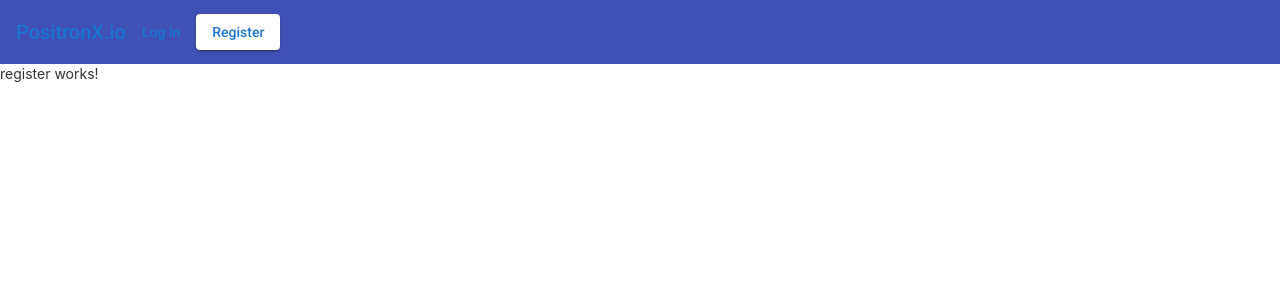
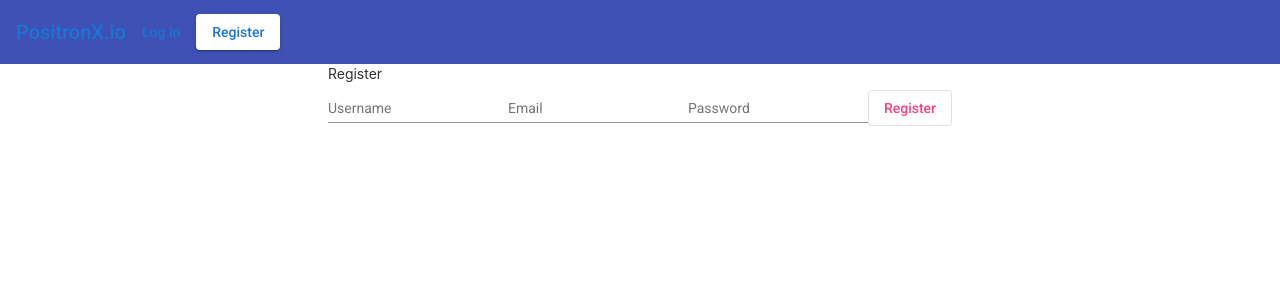
Before and after one commit to cstone1492/Angular-Login-Practice, an Angular app: page /register in a window 1280 px wide. Shown: the top 300 px of the page. Built offline with nearby package versions, Linux system fonts and the light colour scheme.

Commit message:
login & register exist without functionality

```diff
--- a/src/app/components/register/register.component.html
+++ b/src/app/components/register/register.component.html
@@ -1 +1,28 @@
-<p>register works!</p>
+<div class="login-wrapper" fxLayout="row" fxLayoutAlign="center center">
+    <mat-card class="box">
+      <mat-card-header>
+        <mat-card-title>Register</mat-card-title>
+      </mat-card-header>
+
+      <form class="example-form">
+
+        <mat-card-content>
+          <mat-form-field class="example-full-width">
+            <input matInput placeholder="Username">
+          </mat-form-field>
+
+          <mat-form-field class="example-full-width">
+            <input matInput placeholder="Email">
+          </mat-form-field>
+
+          <mat-form-field class="example-full-width">
+            <input matInput placeholder="Password">
+          </mat-form-field>
+
+        </mat-card-content>
+
+        <button mat-stroked-button color="accent" class="btn-block">Register</button>
+
+      </form>
+    </mat-card>
+  </div>
--- a/src/app/components/register/register.component.ts
+++ b/src/app/components/register/register.component.ts
@@ -7,6 +7,8 @@ import { Component, OnInit } from '@angular/core';
 })
 export class RegisterComponent implements OnInit {
 
+  Roles: any = ['Admin', 'Author', 'Reader'];
+
   constructor() { }
 
   ngOnInit(): void {
--- a/tsconfig.json
+++ b/tsconfig.json
@@ -18,6 +18,7 @@
   },
   "angularCompilerOptions": {
     "fullTemplateTypeCheck": true,
-    "strictInjectionParameters": true
+    "strictInjectionParameters": true,
+    "enableIvy": false
   }
 }
```
